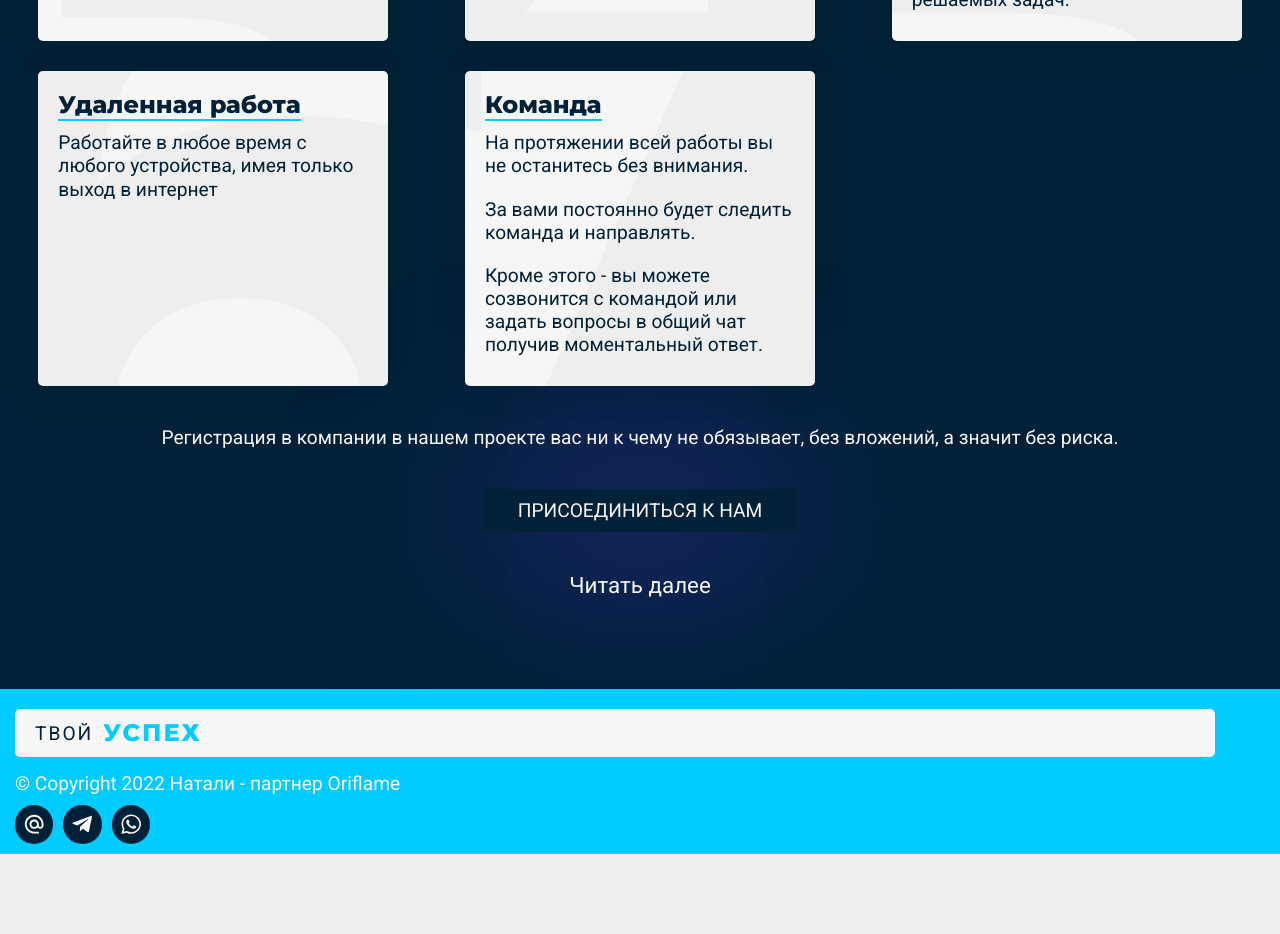
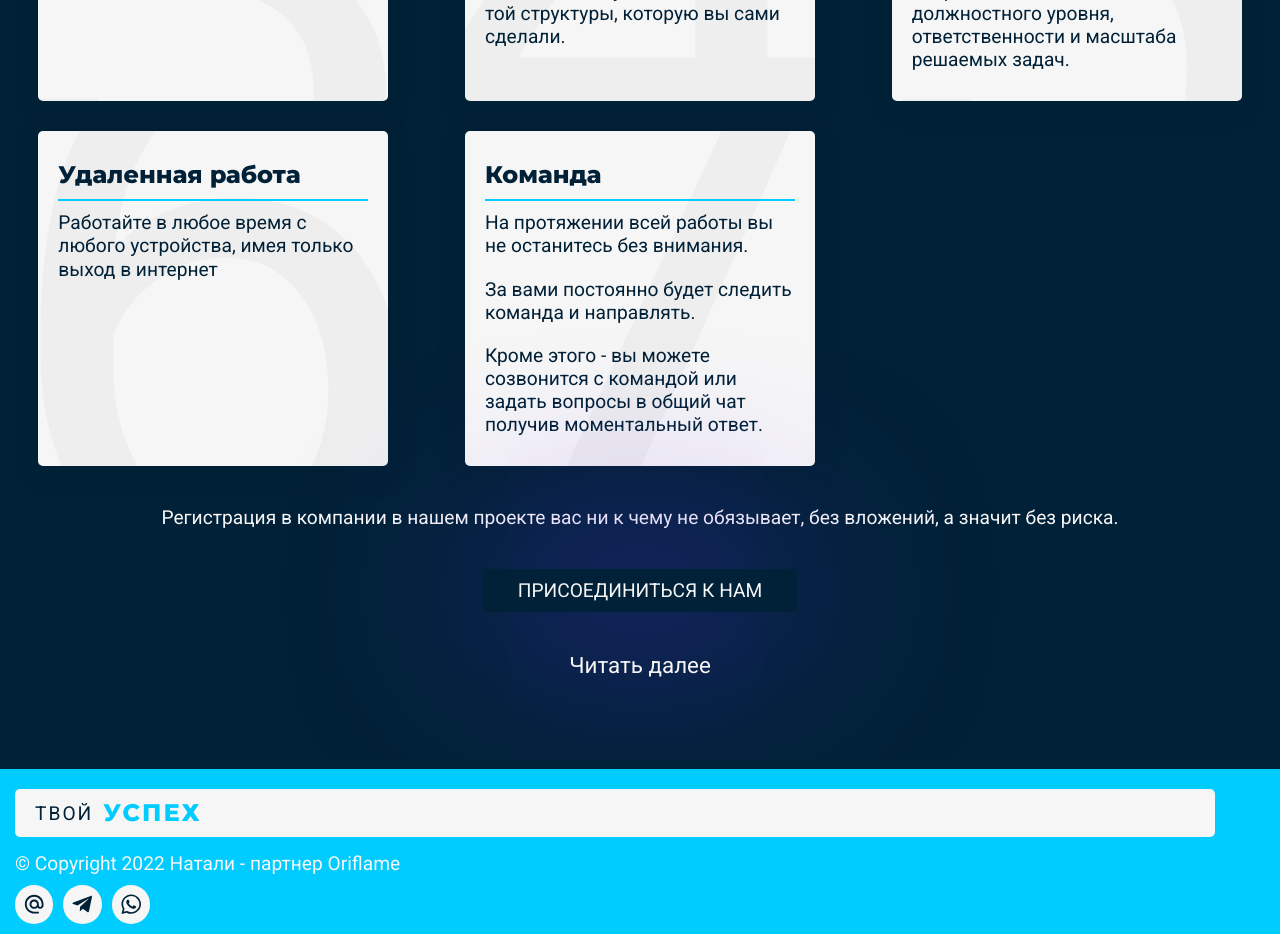
Before and after one commit to Binatik/your-success, a React app: page /#/ in a window 1280 px wide. Shown: the part 1780-2714 px from the top of the page. Before the commit the page ends 2634 px from the top, so only its background shows below. Built offline with nearby package versions, Linux system fonts and the light colour scheme.

Commit message:
фикс мелких багов

```diff
--- a/src/components/UI/IconContacts.jsx
+++ b/src/components/UI/IconContacts.jsx
@@ -10,7 +10,8 @@ const PrimaryBeatyText = styled(PrimaryText)`
 
 const SecondaryBeatyLink = styled(SecondaryLink)`
   padding: 8px;
-  background-color: ${props => props.theme.colors.primary};
+  color: ${props => props.theme.colors.primary};
+  background-color: ${props => props.theme.colors.secondary};
   border-radius: 50%;
   display: flex;
   align-items: center;
--- a/src/components/UI/MainCard.jsx
+++ b/src/components/UI/MainCard.jsx
@@ -1,21 +1,21 @@
 import React from "react";
 import styled from "styled-components";
 
-import { Support } from "@src/store/styled/components/others";
 import { PrimarySubTitle } from "@src/store/styled/components/subTitles";
 import { PrimaryText } from "@src/store/styled/components/texts";
 import { SurfaceLink } from "@src/store/styled/components/links";
 
-const PrimaryBeatyText = styled(PrimaryText)`
-  margin: 10px 0;
+const PrimaryBeatySubTitle = styled(PrimarySubTitle)`
   text-align: ${props => (props.isCenter ? "center" : "start")};
-  flex-grow: ${props => (props.isGrow ? "1" : "0")};
+  padding: 10px 0;
+  border-bottom: 2px solid #00ccff;
   z-index: 3;
 `;
 
-const PrimaryBeatySubTitle = styled(PrimarySubTitle)`
-  white-space: nowrap;
-  border-bottom: 2px solid #00ccff;
+const PrimaryBeatyText = styled(PrimaryText)`
+  padding: 10px 0;
+  text-align: ${props => (props.isCenter ? "center" : "start")};
+  flex-grow: ${props => (props.isGrow ? "1" : "0")};
   z-index: 3;
 `;
 
@@ -33,7 +33,7 @@ const MainCard = ({ isCenter, isGrow, element }) => {
 
   return (
     <>
-      <PrimaryBeatySubTitle>{title}</PrimaryBeatySubTitle>
+      <PrimaryBeatySubTitle isCenter={isCenter}>{title}</PrimaryBeatySubTitle>
       {texts.map((text, index) => (
         <React.Fragment key={index}>
           <PrimaryBeatyText isCenter={isCenter} isGrow={isGrow}>
--- a/src/components/section/GridItems.jsx
+++ b/src/components/section/GridItems.jsx
@@ -11,7 +11,6 @@ const ItemGrid = styled.div`
   padding: 20px;
   display: flex;
   flex-direction: column;
-  align-items: ${props => (props.isCenter ? "center" : "start")};
   box-shadow: ${props => props.theme.colors.primary + "30"} 0px 7px 29px 0px;
   background-color: ${props => props.theme.colors.secondary};
   height: 100%;
@@ -22,18 +21,18 @@ const ItemGrid = styled.div`
   }
 `;
 
-const Index = styled(PrimarySubTitle)`
+const Index = styled.span`
   user-select: none;
   color: #00000008;
   position: absolute;
   top: 50%;
   left: 50%;
   transform: translate(-50%, -50%);
-  font-size: 80rem;
+  font-size: 800px;
   z-index: 1;
 `;
 
-const GridItems = ({ Component, ComponentProps, element, isCenter, isIndex, colSize, grid }) => {
+const GridItems = ({ Component, ComponentProps, element, isDecor, colSize, grid }) => {
   const col = useMemo(() => {
     return grid ? grid : "col3";
   }, [grid]);
@@ -41,14 +40,14 @@ const GridItems = ({ Component, ComponentProps, element, isCenter, isIndex, colS
   const size = useMemo(() => {
     if (!colSize) return "350px";
     else if (colSize === "big") return "350px";
-    else if (colSize === "small") return "280px";
+    else if (colSize === "auto") return "100%";
   }, [colSize]);
 
   return (
     <>
       <Grid col={col}>
-        <ItemGrid size={size} isCenter={isCenter}>
-          {isIndex && <Index isIndex={isIndex}>{element.id}</Index>}
+        <ItemGrid size={size}>
+          {isDecor && <Index isIndex={isDecor}>{element.id}</Index>}
           <Component {...ComponentProps} element={element} />
         </ItemGrid>
       </Grid>
--- a/src/pages/Idea.jsx
+++ b/src/pages/Idea.jsx
@@ -34,7 +34,7 @@ const Idea = () => {
 
   return (
     <>
-      <Section Component={MainCard} ComponentProps={{ isCenter: false, isGrow: false }} articles={[]} bg="#002137" title="">
+      <Section Component={MainCard} ComponentProps={{ isCenter: false, isGrow: false }} isDecor={false} articles={[]} bg="#002137" title="">
         <Frame isPadding={true}>
           <SecondaryText style={{ margin: "20px 0" }}>
             Компания платит определенный процент от товарооборота, который создает Ваша команда
@@ -50,17 +50,24 @@ const Idea = () => {
       <Section
         Component={MainCard}
         ComponentProps={{ isCenter: false, isGrow: false }}
+        isDecor={false}
+        grid="col3"
+        colSize="big"
         articles={[]}
         bg="linear-gradient(180deg, rgba(0,204,255,1) 7%, rgb(246, 246, 246) 10%)"
         title="Доходы &mdash;"
       >
         <Slider />
-        <PrimaryLink target="_blank" href="https://vk.com/club122297325">Еще больше доходов</PrimaryLink>
+        <PrimaryLink target="_blank" href="https://vk.com/club122297325">
+          Еще больше доходов
+        </PrimaryLink>
       </Section>
       <Section
         Component={MainCard}
         ComponentProps={{ isCenter: false, isGrow: false }}
-        isIndex={false}
+        isDecor={true}
+        grid="col3"
+        colSize="big"
         articles={essence}
         bg="#002137"
         title="Суть &mdash;"
--- a/src/pages/Main.jsx
+++ b/src/pages/Main.jsx
@@ -26,6 +26,9 @@ const Main = () => {
       <Section
         Component={MainCard}
         ComponentProps={{ isCenter: false, isGrow: false }}
+        isDecor={false}
+        grid="col3"
+        colSize="big"
         anchor="tasks"
         articles={tasks}
         bg="#F6F6F6"
@@ -34,7 +37,9 @@ const Main = () => {
       <Section
         Component={MainCard}
         ComponentProps={{ isCenter: false, isGrow: false }}
-        isIndex={true}
+        isDecor={true}
+        grid="col3"
+        colSize="big"
         articles={possibilitys}
         bg="#002137"
         title="Работая с нами &mdash;"
--- a/src/pages/Сontacts.jsx
+++ b/src/pages/Сontacts.jsx
@@ -44,11 +44,10 @@ const Сontacts = () => {
       <Section
         Component={MainCard}
         ComponentProps={{ isCenter: true, isGrow: true }}
-        isCenter={true}
+        isDecor={false}
         grid="col4"
-        colSize="small"
+        colSize="auto"
         articles={contacts}
-        anchor="contacts"
         bg="#F6F6F6"
         title="Контакты &mdash;"
       >
@@ -59,6 +58,9 @@ const Сontacts = () => {
       <Section
         Component={MainCard}
         ComponentProps={{ isCenter: false, isGrow: false }}
+        isDecor={false}
+        grid="col3"
+        colSize="big"
         articles={[]}
         anchor="video"
         bg="#002137"
--- a/src/store/styled/components/buttons.js
+++ b/src/store/styled/components/buttons.js
@@ -8,6 +8,7 @@ export const Button = styled.button`
   font-weight: 400;
   padding: 10px 35px;
   box-shadow: 0 0 200px #6633FF;
+  z-index: 3;
   transition: background 0.2s, color 0.2s;
   ${props => props.theme.fontStyle.button};
 `;
--- a/src/store/styled/components/links.js
+++ b/src/store/styled/components/links.js
@@ -3,6 +3,7 @@ import styled from "styled-components";
 const Link = styled.a`
   display: block;
   font-weight: 400;
+  z-index: 3;
   transition: background 0.2s, color 0.2s;
   ${props => props.theme.fontStyle.link};
 `;
--- a/src/store/styled/components/router.js
+++ b/src/store/styled/components/router.js
@@ -5,6 +5,7 @@ import { HashLink } from "react-router-hash-link";
 const RouterNavLink = styled(NavLink)`
   display: block;
   text-decoration: none;
+  z-index: 3;
   transition: background 0.2s, color 0.2s;
   ${props => props.theme.fontStyle.link};
 `;
--- a/src/store/styled/components/subTitles.js
+++ b/src/store/styled/components/subTitles.js
@@ -2,6 +2,7 @@ import styled from "styled-components";
 
 export const SubTitle = styled.h3`
   font-family: "Montserrat", sans-serif;
+  z-index: 3;
   ${props => props.theme.fontStyle.subTitle};
 `;
 
--- a/src/store/styled/components/texts.js
+++ b/src/store/styled/components/texts.js
@@ -2,7 +2,7 @@ import styled from "styled-components";
 
 export const Text = styled.p`
   position: relative;
-  z-index: 2;
+  z-index: 3;
   ${props => props.theme.fontStyle.paragraph};
 `;
 
--- a/src/store/styled/components/titles.js
+++ b/src/store/styled/components/titles.js
@@ -2,6 +2,7 @@ import styled from "styled-components";
 
 export const Title = styled.h2`
   font-family: "Montserrat", sans-serif;
+  z-index: 3;
   ${props => props.theme.fontStyle.title}
 `;
 
```
